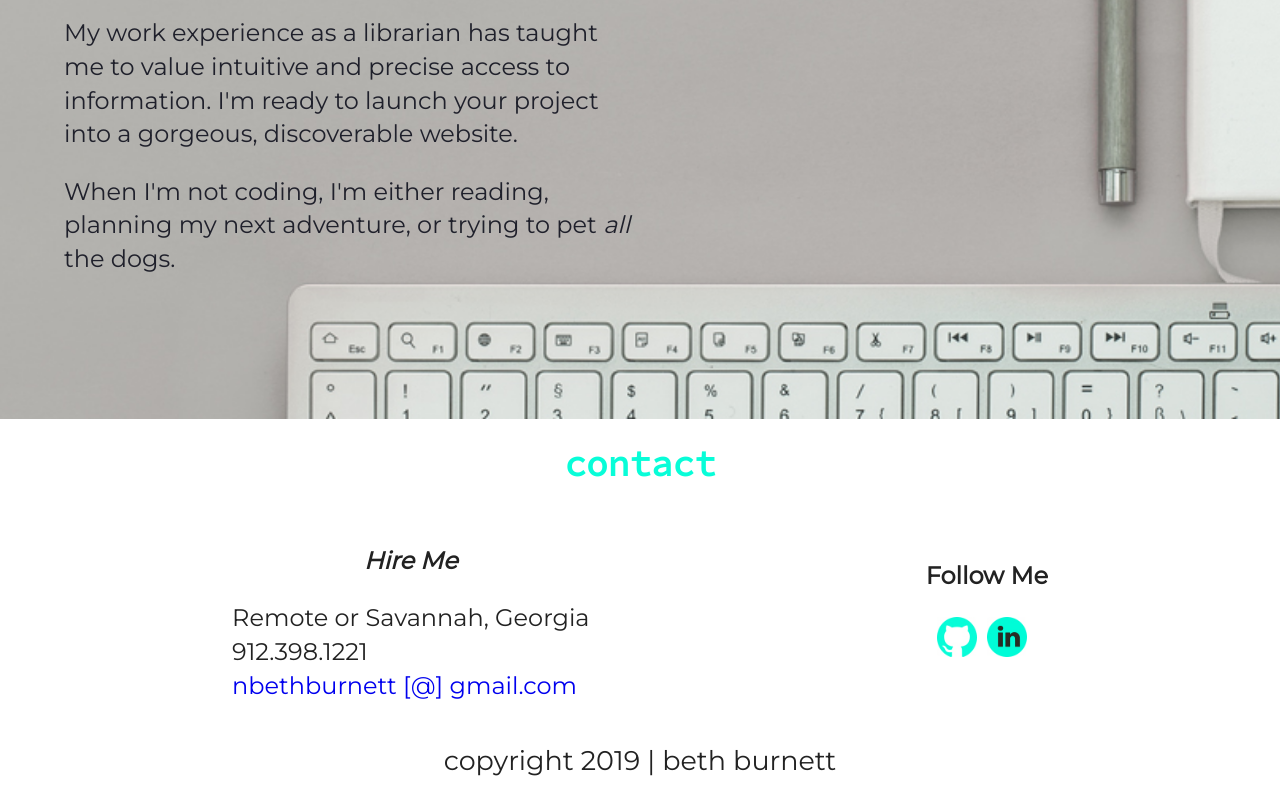
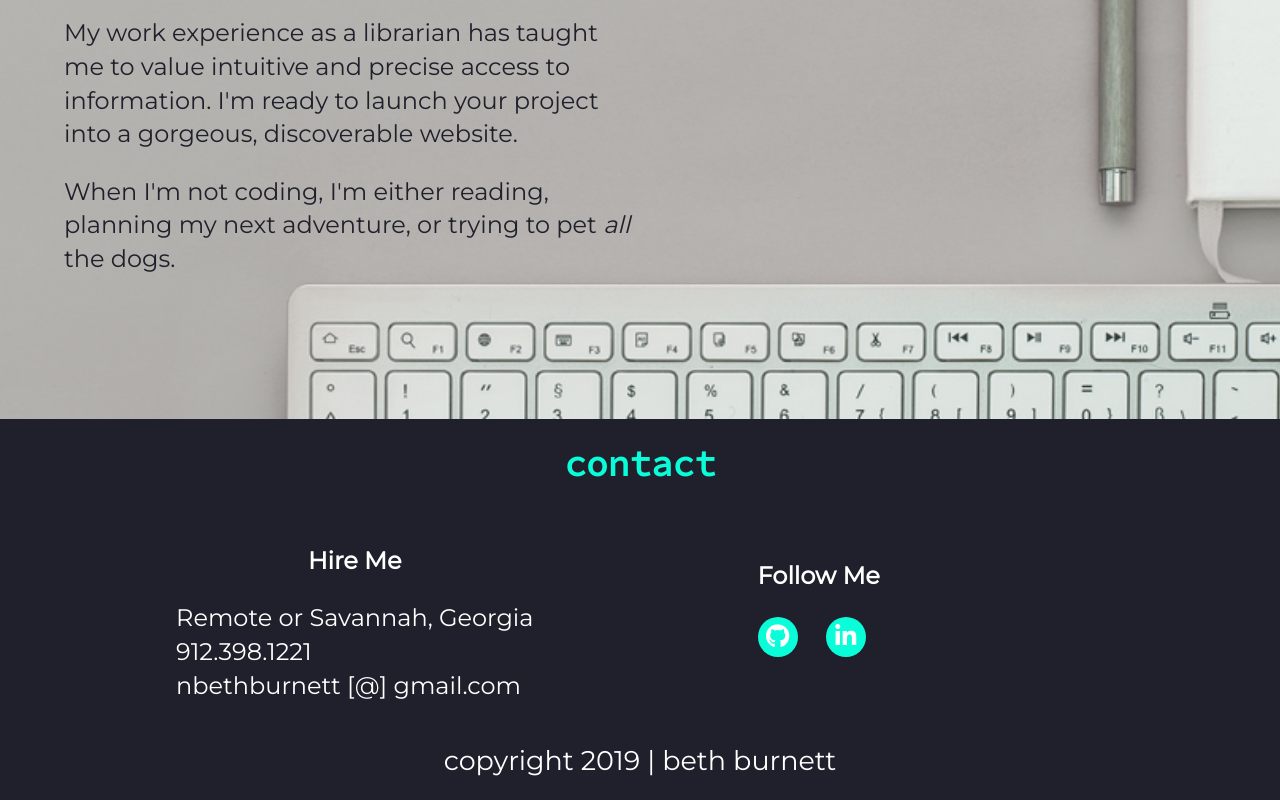
Before and after one commit to bibliohound/portfolio-website-responsive, a plain HTML site: page index.html in a window 1280 px wide. Shown: the part 1307-2107 px from the top of the page. Drawn offline with nearby package versions, Linux system fonts and the light colour scheme.

Commit message:
swapped social icon images for font awesome

```diff
--- a/css/main.css
+++ b/css/main.css
@@ -105,6 +105,8 @@ html {
 }
 
 body {
+  background: #1f202b;
+  color: white;
   font-size: 1em;
   font-family: 'Montserrat', sans-serif;
   text-align: left;
@@ -118,6 +120,7 @@ ol {
 }
 
 a {
+  color: white;
   text-decoration: none;
 }
 
@@ -263,11 +266,8 @@ footer .content-wrapper {
   flex-flow: column wrap;
 }
 
-footer .social {
-  display: flex;
-  justify-content: center;
-  align-items: center;
-  flex-flow: column nowrap;
+footer h3 {
+  font-style: normal;
 }
 
 footer p {
@@ -276,15 +276,20 @@ footer p {
   margin: 0;
 }
 
-footer a {
+footer .social-icons p {
+  background-color: #08fdd8;
+  border-radius: 50%;
+  width: 40px;
+  height: 40px;
   display: flex;
+  justify-content: center;
+  align-items: center;
 }
 
 .social-icons {
   display: flex;
-  justify-content: center;
+  justify-content: space-between;
   align-items: center;
-  flex-flow: row nowrap;
 }
 
 .social-icons img {
--- a/index.html
+++ b/index.html
@@ -18,6 +18,7 @@
   <!--GOOGLE FONTS-->
   <link href="https://fonts.googleapis.com/css?family=Source+Code+Pro" rel="stylesheet">
   <link href="https://fonts.googleapis.com/css?family=Montserrat" rel="stylesheet">
+  <script src="https://kit.fontawesome.com/04b0e71cd5.js"></script>
 </head>
 
 <body>
@@ -80,8 +81,8 @@
       <div class="social">
         <h3>Follow Me</h3>
         <div class="social-icons">
-          <p><a href="https://github.com/bibliohound" target="_blank"><img src="img/github.jpg" alt="GitHub Icon"/></a></p>
-          <p><a href="https://www.linkedin.com/in/beth-burnett-5867603/" target="_blank"><img src="img/linkedin.jpg" alt="LinkedIn Icon"/></a></p>
+          <p><a href="https://github.com/bibliohound" target="_blank"><i class="fab fa-github"></i></p>
+          <p><a href="https://www.linkedin.com/in/beth-burnett-5867603/" target="_blank"><i class="fab fa-linkedin-in"></i></p>
         </div>
       </div>
   </div> <!--FOOTER CONTENT WRAPPER ENDS-->
```
Also changed, not shown: work/index.html (+1 -0 lines).
